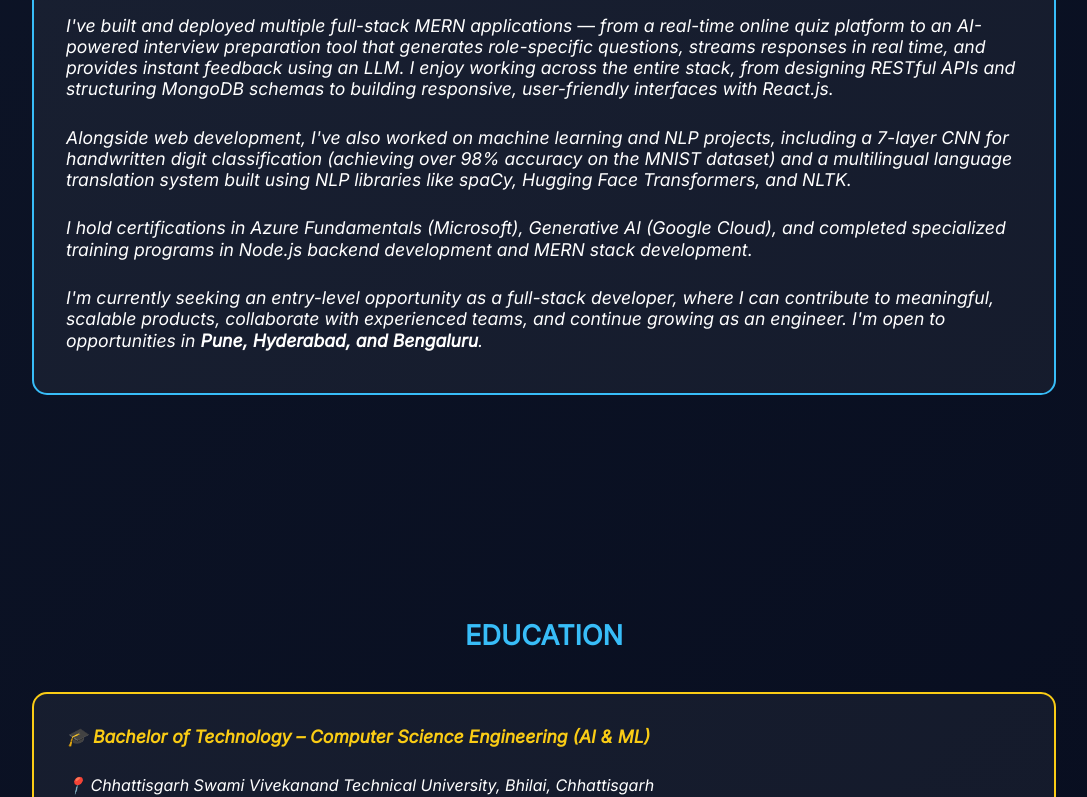
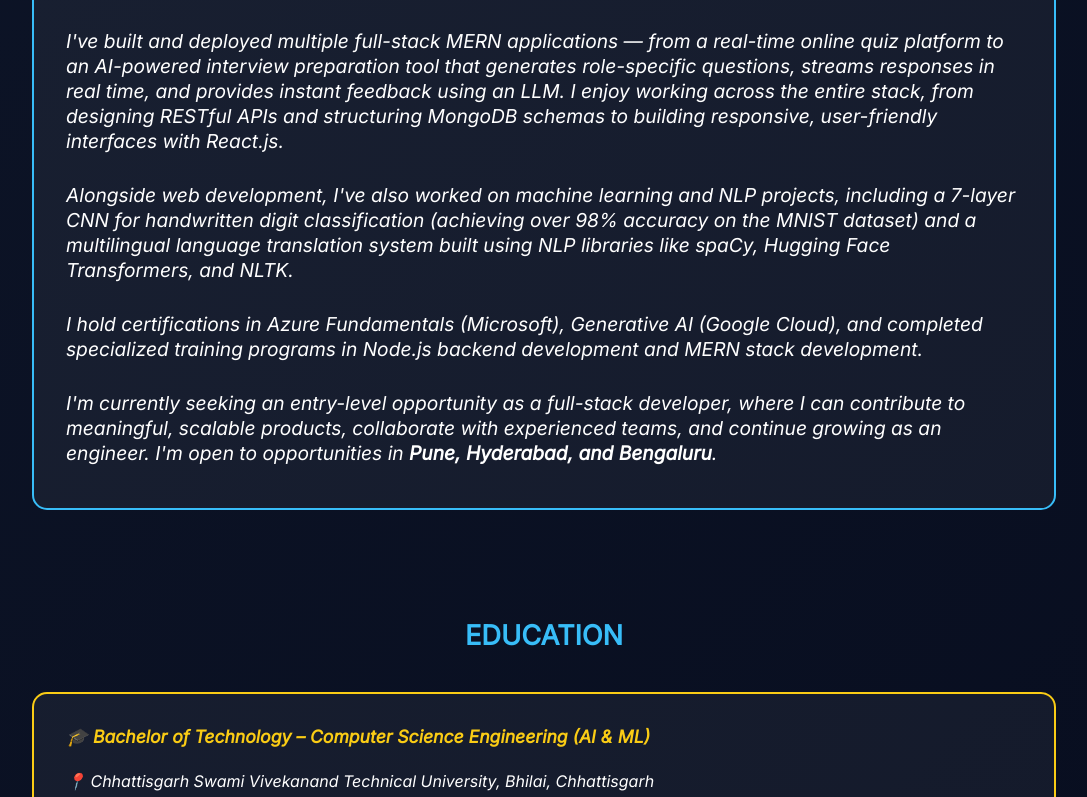
Before and after one commit to nishikasingh31/Portfolio, a React (Vite) app: page / in a window 1280 px wide. Shown: the part 1506-2303 px from the top of the page, without its empty margins (96-1183 px from the left). Built offline with nearby package versions, Linux system fonts and the light colour scheme.

Commit message:
Update App.css

```diff
--- a/src/App.css
+++ b/src/App.css
@@ -27,7 +27,6 @@ section {
   scroll-margin-top: 80px;
   background: transparent !important;
 }
-
 
 /* typography */
 h2 {
@@ -197,8 +196,8 @@ nav {
 
 /* about */
 .about .card p {
-  font-size: 1.1rem;
-  line-height: 1.2;
+  font-size: 1.2rem;
+  line-height: 1.3;
   margin-bottom: 10px;
 }
 
@@ -207,17 +206,14 @@ nav {
 #education .card p,
 #contact .card p {
   font-size: 1rem;
-  line-height: 1.6;
+  line-height: 1;
   margin-bottom: 8px;
 }
-
 
 /* education */
 #education .card {
   margin-bottom: 14px;
 }
-
-
 /* projects */
 .project-container {
   display: grid;
```
